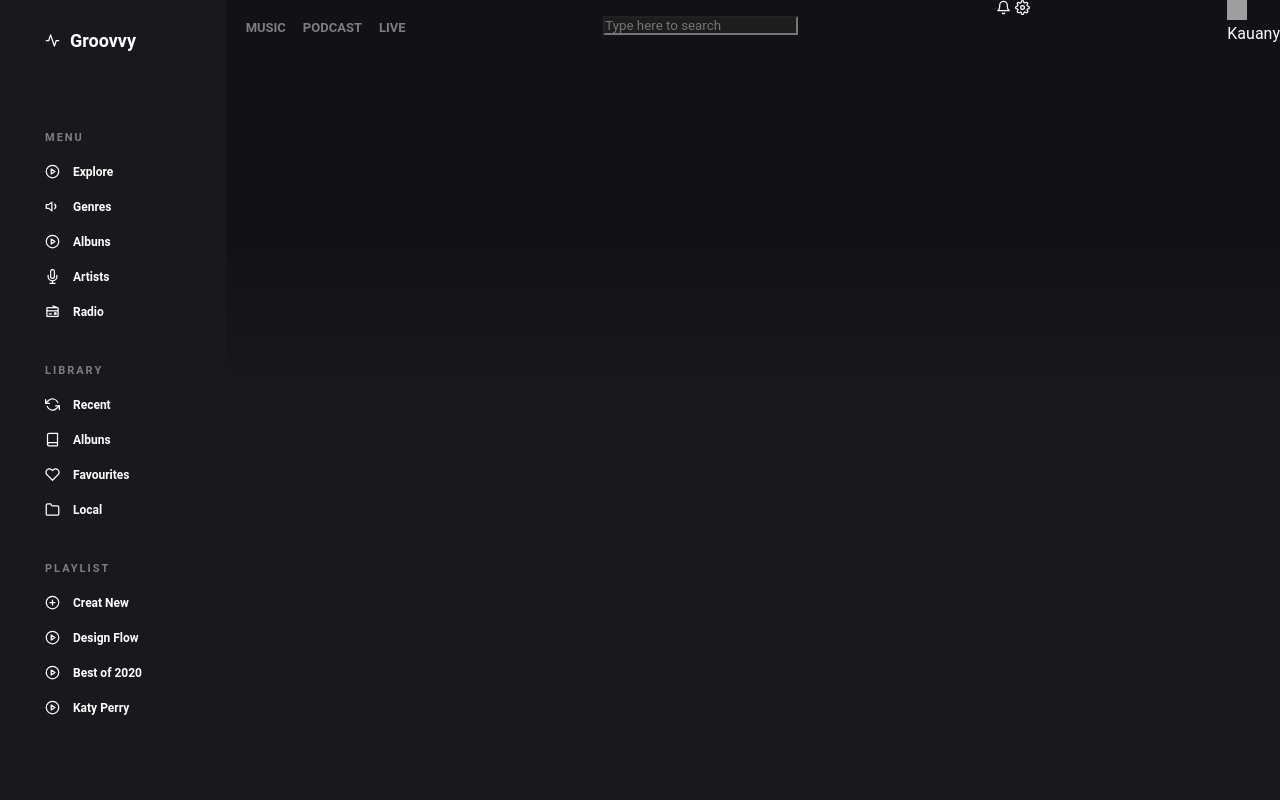
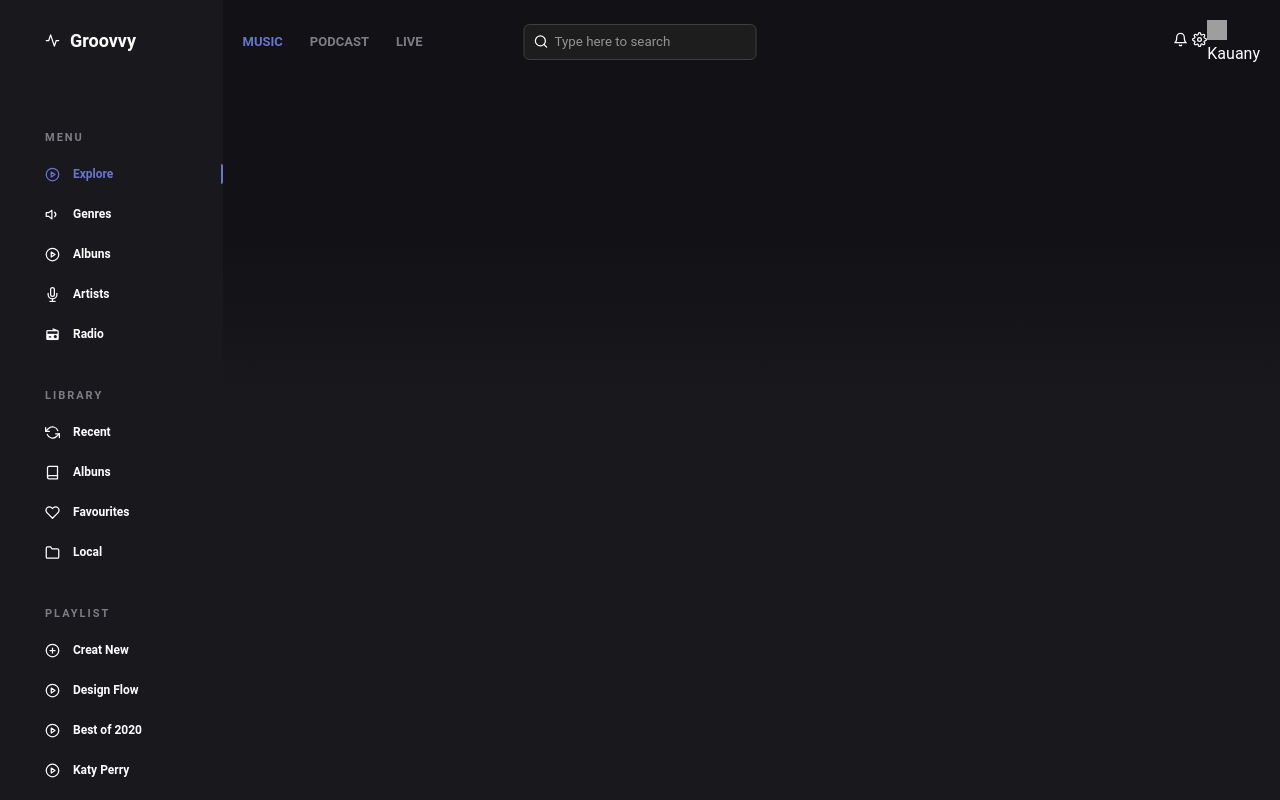
Before and after one commit to Bizzye/pair-with-kauany, a plain HTML site: page index.html in a window 1280 px wide. Drawn offline with nearby package versions, Linux system fonts and the light colour scheme; grey boxes are pictures that could not be loaded.

Commit message:
🚧 Adicionando interações na nav e no header

```diff
--- a/index.html
+++ b/index.html
@@ -27,7 +27,7 @@
 
         <ul>
           <li>
-            <a href="#">
+            <a href="#" class="active">
               <i data-feather="play-circle"></i>
               <span>Explore</span>
             </a>
@@ -52,7 +52,7 @@
           </li>
           <li>
             <a href="#">
-              <i class='bx bx-radio'></i>
+              <i class="bx bxs-radio"></i>
               <span>Radio</span>
             </a>
           </li>
@@ -110,7 +110,7 @@
           </li>
           <li>
             <a href="#">
-              <i data-feather="play-circle" ></i>
+              <i data-feather="play-circle"></i>
               <span>Best of 2020</span>
             </a>
           </li>
@@ -124,27 +124,39 @@
       </div>
     </div>
 
-
     <!-- Conteudo -->
     <div class="container">
       <div class="header">
         <div class="txt">
-          <p>Music</p>
-          <p>Podcast</p>
-          <p>Live</p>
+          <a href="#" class="active">Music</a>
+          <a href="#">Podcast</a>
+          <a href="#">Live</a>
         </div>
-        <div class="pesquisa"><input type="text" name="pesquisar" id="pesquisar" placeholder="Type here to search"></div>
-        <div class="icon">
-          <i data-feather="bell"></i>
-          <i data-feather="settings"></i>
+        <div class="pesquisa">
+          <i class="search-icon" data-feather="search"></i>
+
+          <input
+            type="text"
+            name="pesquisar"
+            id="pesquisar"
+            placeholder="Type here to search"
+          />
         </div>
-        <div class="perfil">
-          <img src="https://images.unsplash.com/photo-1731595634176-4d8186c944ab?q=80&w=2070&auto=format&fit=crop&ixlib=rb-4.0.3&ixid=M3wxMjA3fDB8MHxwaG90by1wYWdlfHx8fGVufDB8fHx8fA%3D%3D&auto=format&fit=crop&w=300&q=80" alt="Gostosa">
-          <p>Kauany</p>
+        <div class="right">
+          <div class="icon">
+            <i data-feather="bell"></i>
+            <i data-feather="settings"></i>
+          </div>
+          <div class="perfil">
+            <img
+              src="https://images.unsplash.com/photo-1731595634176-4d8186c944ab?q=80&w=2070&auto=format&fit=crop&ixlib=rb-4.0.3&ixid=M3wxMjA3fDB8MHxwaG90by1wYWdlfHx8fGVufDB8fHx8fA%3D%3D&auto=format&fit=crop&w=300&q=80"
+              alt="Gostosa"
+            />
+            <p>Kauany</p>
+          </div>
         </div>
       </div>
     </div>
-
 
     <script>
       feather.replace();
--- a/style.css
+++ b/style.css
@@ -10,13 +10,6 @@ body {
     height: 100vh;
 
     display: flex;
-
-    background-color: blue;
-}
-
-.title {
-    font-size: 24px;
-    margin-bottom: 60px;
 }
 
 .nav {
@@ -25,13 +18,14 @@ body {
 
     width: 260px;
 
-    padding: 20px 20px 20px 45px;
+    padding: 20px 0 20px 45px;
 
     .logo {
         display: flex;
         flex-direction: row;
         align-items: center;
         margin: 10px 0 80px;
+        cursor: pointer;
 
         img {
             width: 26px;
@@ -70,10 +64,13 @@ body {
                 font-size: 12px;
 
                 a {
+                    height: 20px;
+                    border-radius: 2px;
                     text-decoration: none;
                     color: white;
                     display: flex;
                     align-items: center;
+                    /* transition: all 100ms; */
 
                     span {
                         margin-left: 13px;
@@ -81,39 +78,21 @@ body {
                     }
 
                     i {
-                    font-size: 15px;
+                        font-size: 15px;
+                    }
+                }
 
-                    }
+                a:hover {
+                    border-right: 2px solid #6776D0;
+                    color: #6776D0;
+                }
+
+                .active {
+                    border-right: 2px solid #6776D0;
+                    color: #6776D0;
                 }
             }
         }
-    }
-}
-
-.header{
-    display: flex;
-    justify-content: space-between;
-    .txt {
-        font-size: 13px;
-            color: #7e7d83;
-            margin-bottom: 20px;
-            text-transform: uppercase;
-            font-weight: 700;
-            width: 180px;
-            padding: 20px 0px 0px 20px;
-            display: flex;
-            justify-content: space-between;
-    }
-
-    .pesquisa {
-        padding-top: 15px;
-        input {
-            background-color:#1D1D1D;
-        }
-    }
-    img {
-        height: 20px;
-        width: 20px;
     }
 }
 
@@ -121,11 +100,88 @@ body {
     background-image: linear-gradient(to bottom,#121116 0 30%, #19181d 50% 100% );
     color: white;
 
+    width: 100%;
 
-    width: 100%;
+    .header {
+        display: flex;
+        justify-content: space-between;
+        align-items: center;
+
+        padding: 20px;
+
+        .txt {
+            font-size: 13px;
+            text-transform: uppercase;
+            font-weight: 700;
+            width: 180px;
+            display: flex;
+            justify-content: space-between;
+
+            a {
+                text-decoration: none;
+                color: #7e7d83;
+                display: flex;
+                align-items: center;
+                transition: all 100ms;
+            }
+
+            a:hover {
+                color: #6776D0;
+            }
+
+            .active {
+                color: #6776D0;
+            }
+        }
+
+
+        .pesquisa {
+            position: absolute;
+            left: 50%;
+            transform: translateX(-50%);
+
+            .search-icon {
+                position: absolute;
+                left: 10px;
+                top: 10px;
+            }
+
+            input {
+                background-color:#1D1D1D;
+                height: 36px;
+                outline: none;
+                border: 1px solid #3f3f3f;
+                border-radius: 6px;
+                padding: 10px 10px 10px 30px;
+                color: white;
+                transition: all 100ms;
+            }
+
+            input::placeholder {
+                color: #ffffff86;
+            }
+
+            input:focus {
+                border: 1px solid #6776D0;
+            }
+        }
+
+        .right {
+            display: flex;
+            align-items: center;
+
+            .perfil {
+
+                img {
+                    height: 20px;
+                    width: 20px;
+                }
+            }
+        }
+    }
 }
 
-.feather{
+.feather {
     width: 15px;
     height: 15px;
 }
```
